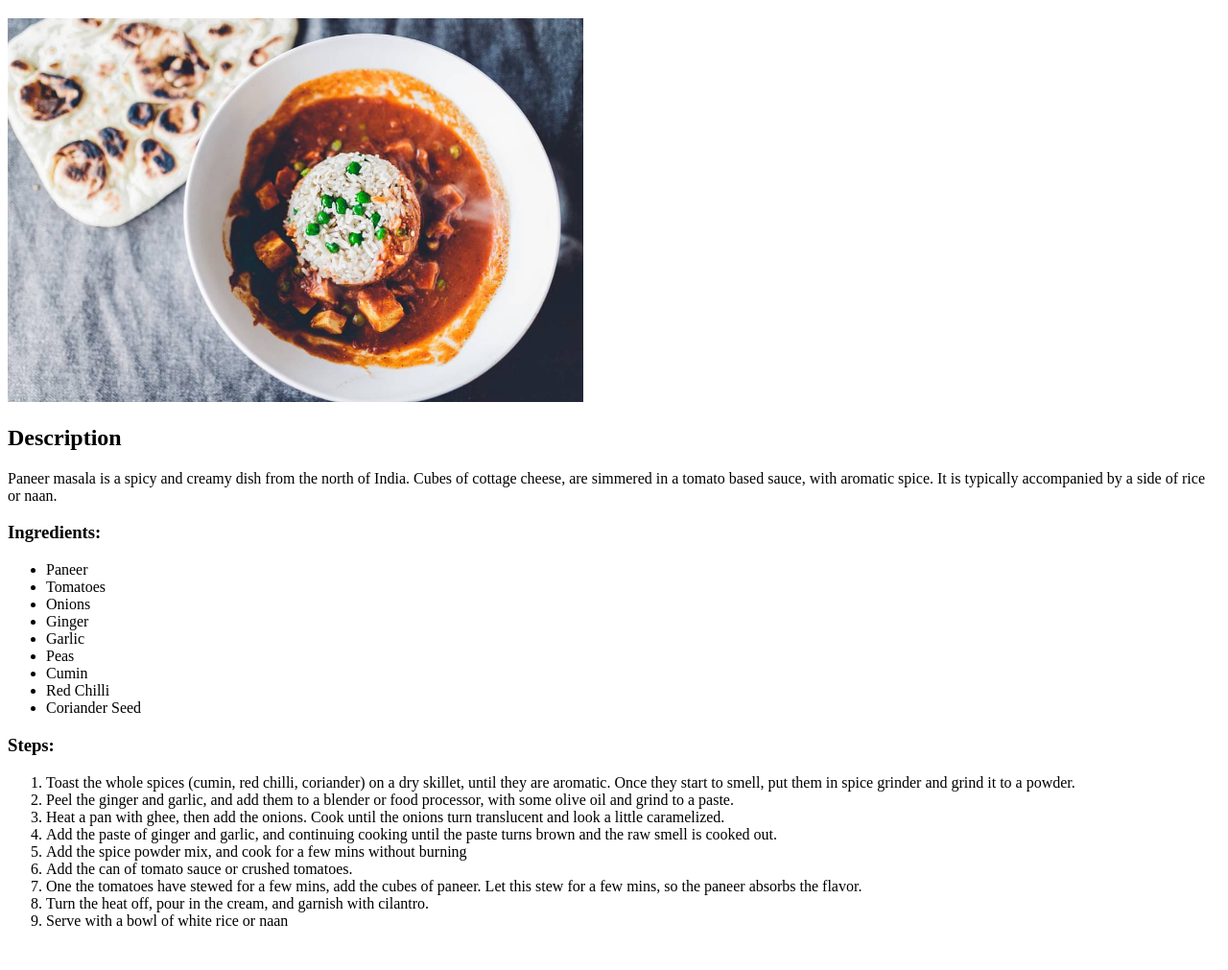
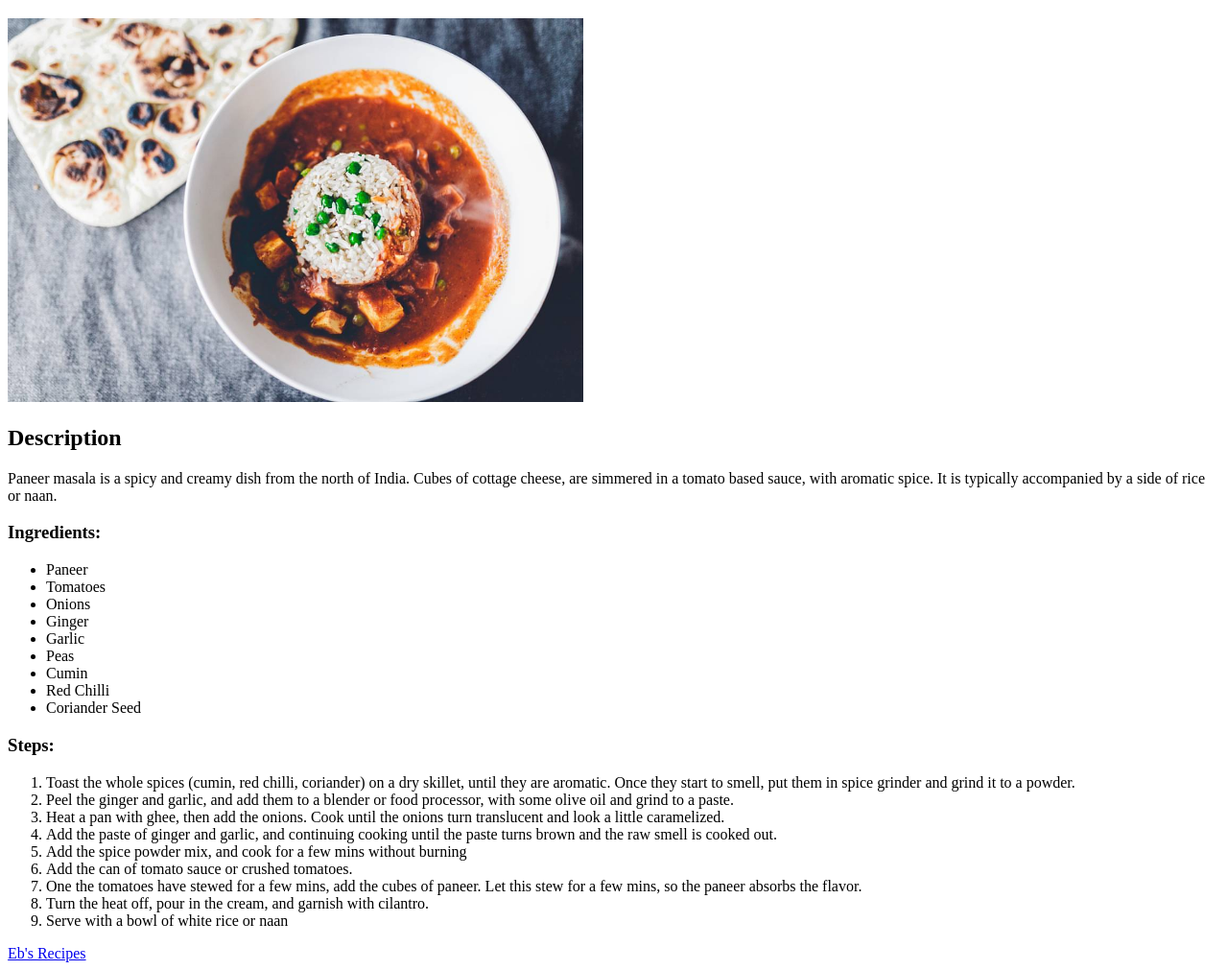
Before and after one commit to egchelliah/odin-recipes, a plain HTML site: page recipes/paneer.html in a window 1280 px wide. Shown: the part 61-1072 px from the top of the page at 96% size. Before the commit the page ends 1046 px from the top, so only its background shows below. Drawn offline with Linux system fonts and the light colour scheme.

Commit message:
Add navigation to home page

```diff
--- a/recipes/paneer.html
+++ b/recipes/paneer.html
@@ -38,5 +38,6 @@
         <li>Turn the heat off, pour in the cream, and garnish with cilantro.</li>
         <li>Serve with a bowl of white rice or naan</li>
     </ol>
+    <footer><a href="../index.html">Eb's Recipes</a></footer>
 </body>
 </html>
```
Also changed, not shown: recipes/smoothie-bowl.html (+1 -0 lines), recipes/tacos.html (+1 -0 lines).
